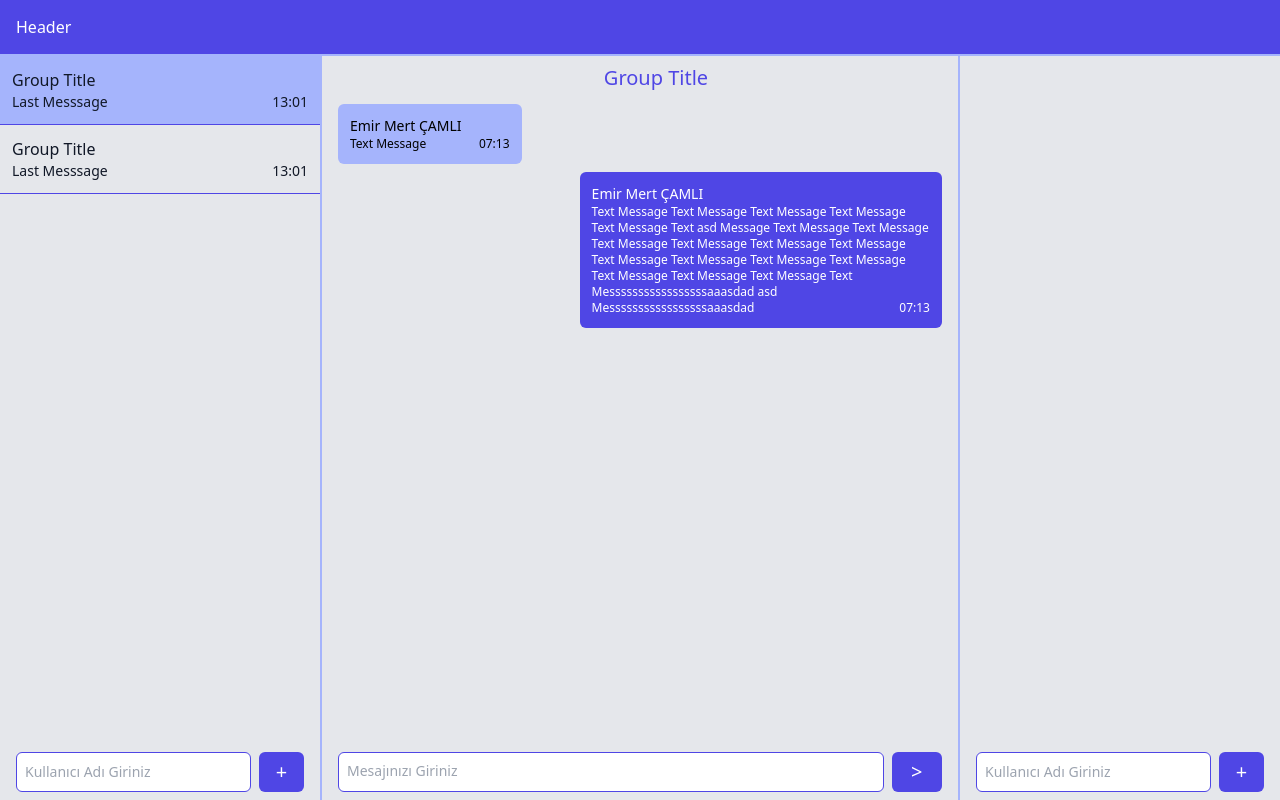
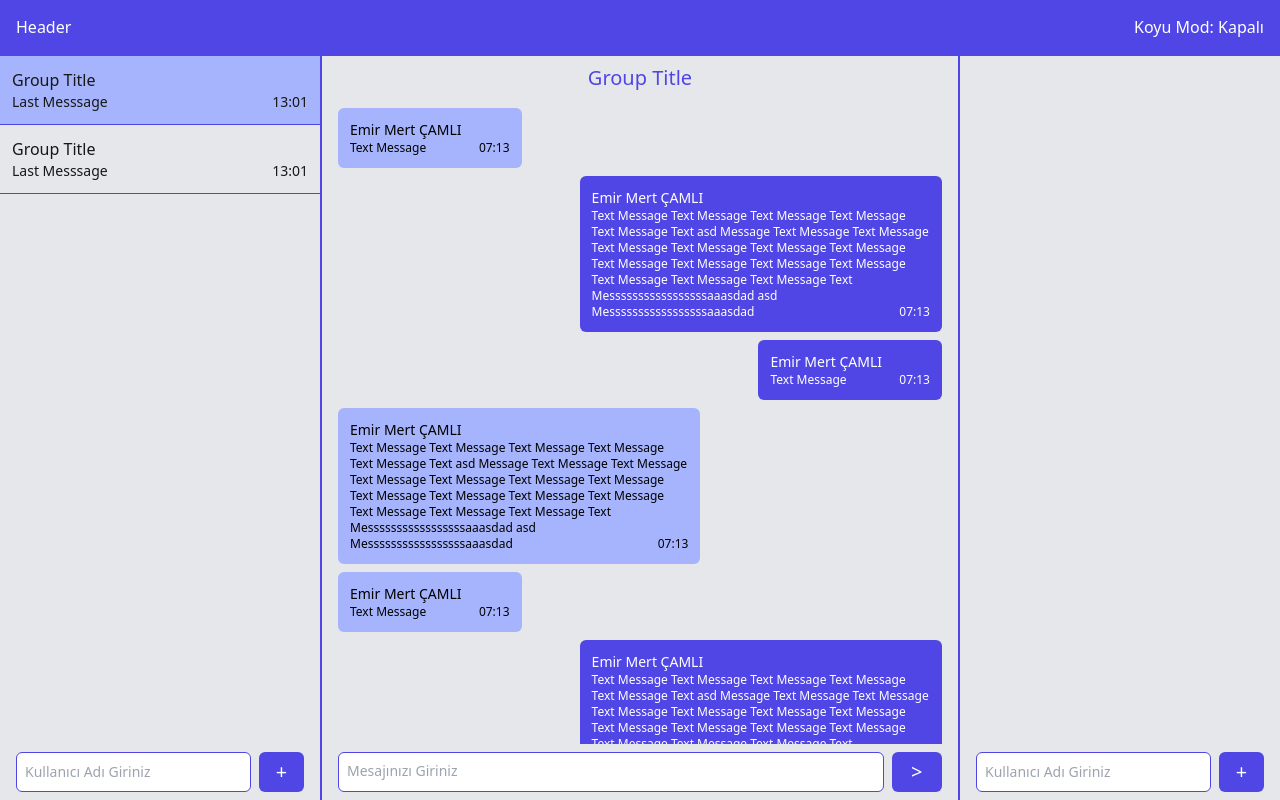
Before and after one commit to EmirMC/React-Chat-App, a React (Create React App) app: page / in a window 1280 px wide. Built offline with nearby package versions, Linux system fonts and the light colour scheme.

Commit message:
Added: Dark Mode

```diff
--- a/src/components/Add.js
+++ b/src/components/Add.js
@@ -7,10 +7,10 @@ export default function Add({ type, addStatus }) {
     return (
         <div className="w-full text-center text-xl text-indigo-600 absolute bottom-2 left-0 px-4 flex flex-row h-10">
             {addStatus ?
-                <input className="w-full rounded-md border border-indigo-600 outline-indigo-600 p-2 text-sm scroll resize-none" placeholder={text} onChange={(e) => setMessage(e.target.value)} /> :
-                <textarea className="w-full rounded-md border border-indigo-600 outline-indigo-600 p-2 text-sm scroll resize-none" onChange={(e) => setMessage(e.target.value)} placeholder={text}>{message}</textarea>
+                <input className="w-full rounded-md border border-indigo-600 dark:border-neutral-600 p-2 text-sm resize-none dark:bg-neutral-800 dark:text-neutral-400 dark:placeholder-neutral-600 focus:outline-0" placeholder={text} onChange={(e) => setMessage(e.target.value)} /> :
+                <textarea className="w-full rounded-md border border-indigo-600 dark:border-neutral-600 p-2 text-sm resize-none dark:bg-neutral-800 dark:text-neutral-400 dark:placeholder-neutral-600 focus:outline-0" onChange={(e) => setMessage(e.target.value)} placeholder={text}>{message}</textarea>
             }
-            <button className="w-14 bg-indigo-600 text-white rounded-md flex items-center text-center justify-center ml-2" onClick={() => alert(message)}>{addStatus ? "+" : ">"}</button>
+            <button className="w-14 bg-indigo-600 dark:bg-neutral-600 text-white rounded-md flex items-center text-center justify-center ml-2 leading-loose" onClick={() => alert(message)}>{addStatus ? "+" : ">"}</button>
         </div>
     )
 }
--- a/src/components/Chat.js
+++ b/src/components/Chat.js
@@ -3,10 +3,10 @@ import Add from "./Add"
 export default function Chat() {
     return (
         <div className="main">
-            <div className="w-full text-center text-xl text-indigo-600 absolute top-2">
+            <div className="w-full text-center text-xl text-indigo-600 dark:text-neutral-200 absolute top-2 left-0">
                 <span>Group Title</span>
             </div>
-            <div className="overflow-y-auto flex flex-col w-full scroll pr-2">
+            <div className="overflow-y-auto flex flex-col w-full pr-2">
                 <div className="message message-passive">
                     <span className="pr-12 text-sm">Emir Mert ÇAMLI</span>
                     <p>
@@ -14,7 +14,41 @@ export default function Chat() {
                         <span className="float-right max-w-min">07:13</span>
                     </p>
                 </div>
-                <div className="message message-active inline-block">
+                <div className="message message-active">
+                    <span className="pr-12 text-sm">Emir Mert ÇAMLI</span>
+                    <p>
+                        Text Message Text Message Text Message Text Message Text Message Text asd Message
+                        Text Message Text Message Text Message Text Message Text Message Text Message
+                        Text Message Text Message Text Message Text Message Text Message Text Message
+                        Text Message Text Messsssssssssssssssaaasdad asd Messsssssssssssssssaaasdad
+                        <span className="float-right max-w-min">07:13</span>
+                    </p>
+                </div>
+                <div className="message message-active">
+                    <span className="pr-12 text-sm">Emir Mert ÇAMLI</span>
+                    <p>
+                        Text Message
+                        <span className="float-right max-w-min">07:13</span>
+                    </p>
+                </div>
+                <div className="message message-passive">
+                    <span className="pr-12 text-sm">Emir Mert ÇAMLI</span>
+                    <p>
+                        Text Message Text Message Text Message Text Message Text Message Text asd Message
+                        Text Message Text Message Text Message Text Message Text Message Text Message
+                        Text Message Text Message Text Message Text Message Text Message Text Message
+                        Text Message Text Messsssssssssssssssaaasdad asd Messsssssssssssssssaaasdad
+                        <span className="float-right max-w-min">07:13</span>
+                    </p>
+                </div>
+                <div className="message message-passive">
+                    <span className="pr-12 text-sm">Emir Mert ÇAMLI</span>
+                    <p>
+                        Text Message
+                        <span className="float-right max-w-min">07:13</span>
+                    </p>
+                </div>
+                <div className="message message-active">
                     <span className="pr-12 text-sm">Emir Mert ÇAMLI</span>
                     <p>
                         Text Message Text Message Text Message Text Message Text Message Text asd Message
--- a/src/components/Header.js
+++ b/src/components/Header.js
@@ -1,7 +1,31 @@
+import { useState, useEffect } from "react";
+const html = window.document.documentElement;
+
 export default function Header() {
+    const [darkMode, setDarkMode] = useState(() => localStorage.getItem("theme"));
+
+    const toggleDarkMode = () => {
+        var newMode = darkMode === 'dark' ? 'light' : 'dark';
+        darkMode !== "" && html.classList.remove(darkMode);
+        html.classList.add(newMode);
+        localStorage.setItem("theme", newMode);
+        setDarkMode(newMode);
+    }
+
+    useEffect(() => {
+        var mode = darkMode === null || darkMode === 'light' ? 'light' : 'dark';
+        html.classList.contains(mode === 'light' ? 'dark' : 'light') && html.classList.remove(mode === 'light' ? 'dark' : 'light');
+        !html.classList.contains("light") && html.classList.add(mode);
+        if (darkMode === null) {
+            localStorage.setItem("theme", mode);
+            setDarkMode(mode);
+        }
+    }, []);
+
     return (
-        <div className="w-full border-b-2 border-indigo-300 bg-indigo-600 text-white px-4 h-14 items-center flex flex-row">
+        <div className="w-full flex flex-row justify-between border-b-2 border-indigo-600 bg-indigo-600 dark:bg-neutral-800 dark:border-neutral-800 text-white px-4 h-14 items-center">
             Header
+            <button onClick={() => toggleDarkMode()}>Koyu Mod: {darkMode === 'dark' ? 'Açık' : 'Kapalı'}</button>
         </div>
     )
 }
--- a/src/index.css
+++ b/src/index.css
@@ -3,30 +3,30 @@
 @tailwind utilities;
 @layer base {
     .main {
-        @apply col-span-12 flex flex-col pl-4 pr-2 py-12 border-x-2 border-indigo-300 relative md:col-span-6;
+        @apply col-span-12 flex flex-col pl-4 pr-2 pt-12 pb-14 border-x-2 border-indigo-600 relative md:col-span-6 dark:border-neutral-800;
         height: calc(100vh - 56px);
     }
     .message {
-        @apply p-3 rounded-md max-w-[60%] h-min text-xs mb-2;
+        @apply p-3 rounded-md max-w-[60%] h-min text-xs my-1;
     }
     .message-active {
-        @apply bg-indigo-600 ml-auto text-white;
+        @apply bg-indigo-600 ml-auto text-white dark:bg-neutral-600;
     }
     .message-passive {
-        @apply bg-indigo-300 mr-auto;
+        @apply bg-indigo-300 mr-auto dark:bg-neutral-400;
     }
     .sidebar {
-        @apply col-span-3 hidden md:flex overflow-y-auto flex-col scroll relative;
+        @apply col-span-3 hidden md:flex overflow-y-auto flex-col relative;
         height: calc(100vh - 56px);
     }
     .group {
-        @apply flex flex-col p-3 border-indigo-600 border-b-[1px] text-sm text-gray-900 dark:text-white;
+        @apply flex flex-col p-3 border-indigo-600 dark:border-neutral-800 border-b-[1px] text-sm text-neutral-900 dark:text-white;
     }
     .group-active {
-        @apply bg-indigo-300 dark:bg-gray-600;
+        @apply bg-indigo-300 dark:bg-neutral-600;
     }
     .group-passive {
-        @apply hover:bg-gray-600 hover:text-white transition-all duration-200 cursor-pointer;
+        @apply hover:bg-neutral-600 hover:text-white transition-all duration-200 cursor-pointer;
     }
     .group>span {
         @apply text-base
@@ -35,19 +35,19 @@
         @apply flex flex-row justify-between
     }
     /* Hide scrollbar for Chrome, Safari and Opera */
-    .scroll::-webkit-scrollbar {
-        @apply w-2 rounded-md cursor-pointer;
+    *::-webkit-scrollbar {
+        @apply w-2 rounded-md cursor-auto;
     }
 
-    .scroll::-webkit-scrollbar-track {
+    *::-webkit-scrollbar-track {
         -webkit-box-shadow: inset 0 0 6px rgba(0,0,0,0.00);
     }
-    .scroll::-webkit-scrollbar-thumb {
-        @apply hover:bg-indigo-600 bg-indigo-300 rounded-md cursor-pointer;
+    *::-webkit-scrollbar-thumb {
+        @apply hover:bg-indigo-600 bg-indigo-300 rounded-md dark:bg-neutral-400 dark:hover:bg-neutral-600;
     }
 
     /* Hide scrollbar for IE, Edge and Firefox */
-    .scroll {
+    * {
         -ms-overflow-style: none;  /* IE and Edge */
         scrollbar-width: none;  /* Firefox */
     }
--- a/tailwind.config.js
+++ b/tailwind.config.js
@@ -10,4 +10,5 @@ module.exports = {
     },
   },
   plugins: [],
+  darkMode: 'class',
 }
```
